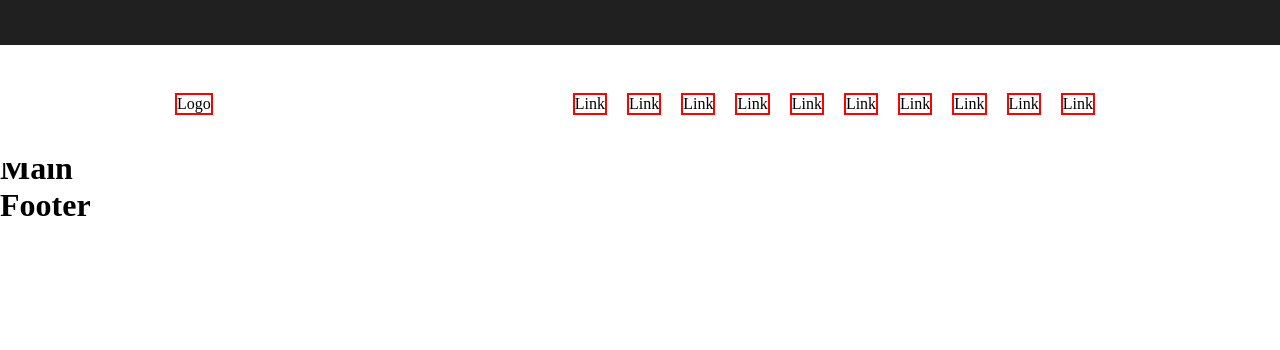
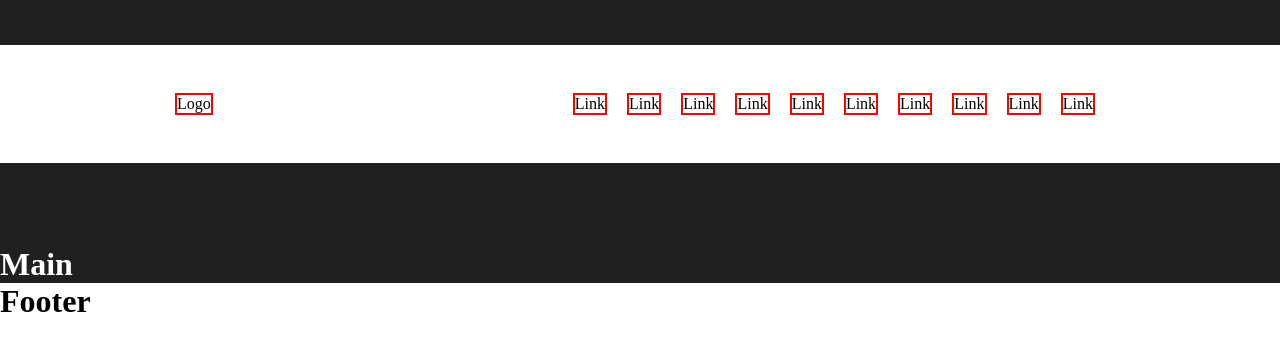
Before and after one commit to DanielMarella/vite-comics, a Vue app: page / in a window 1280 px wide. Shown: the top 350 px of the page. Built offline with nearby package versions, Linux system fonts and the light colour scheme.

Commit message:
add some color and padding for visualize the main

```diff
--- a/src/components/MainApp.vue
+++ b/src/components/MainApp.vue
@@ -11,5 +11,10 @@ export default {
 </script>
 
 <style lang="scss">
+    main{
 
+        color: white;
+        background-color: #202020;
+        padding-top: 6rem;
+    }
 </style>
```
